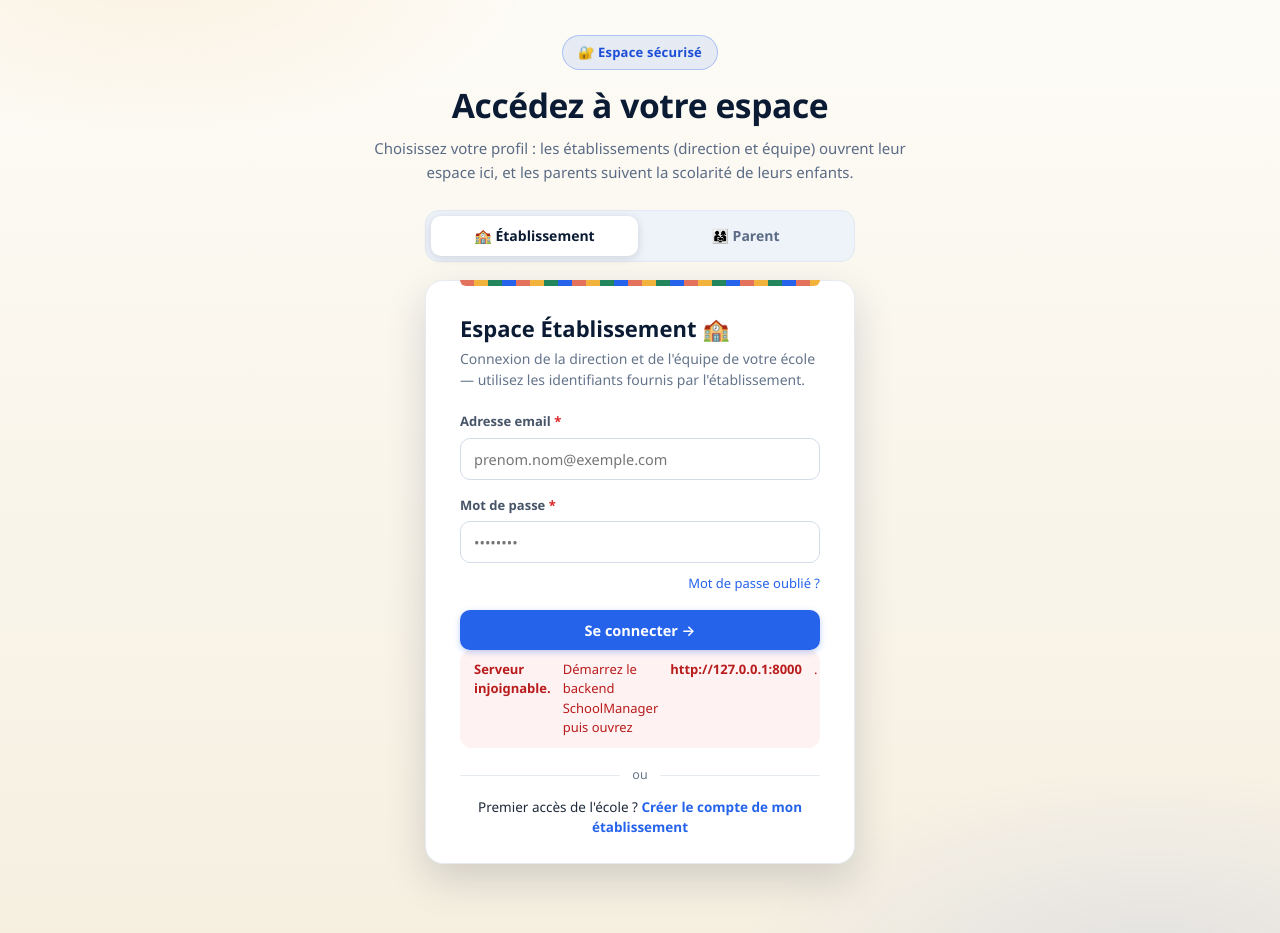
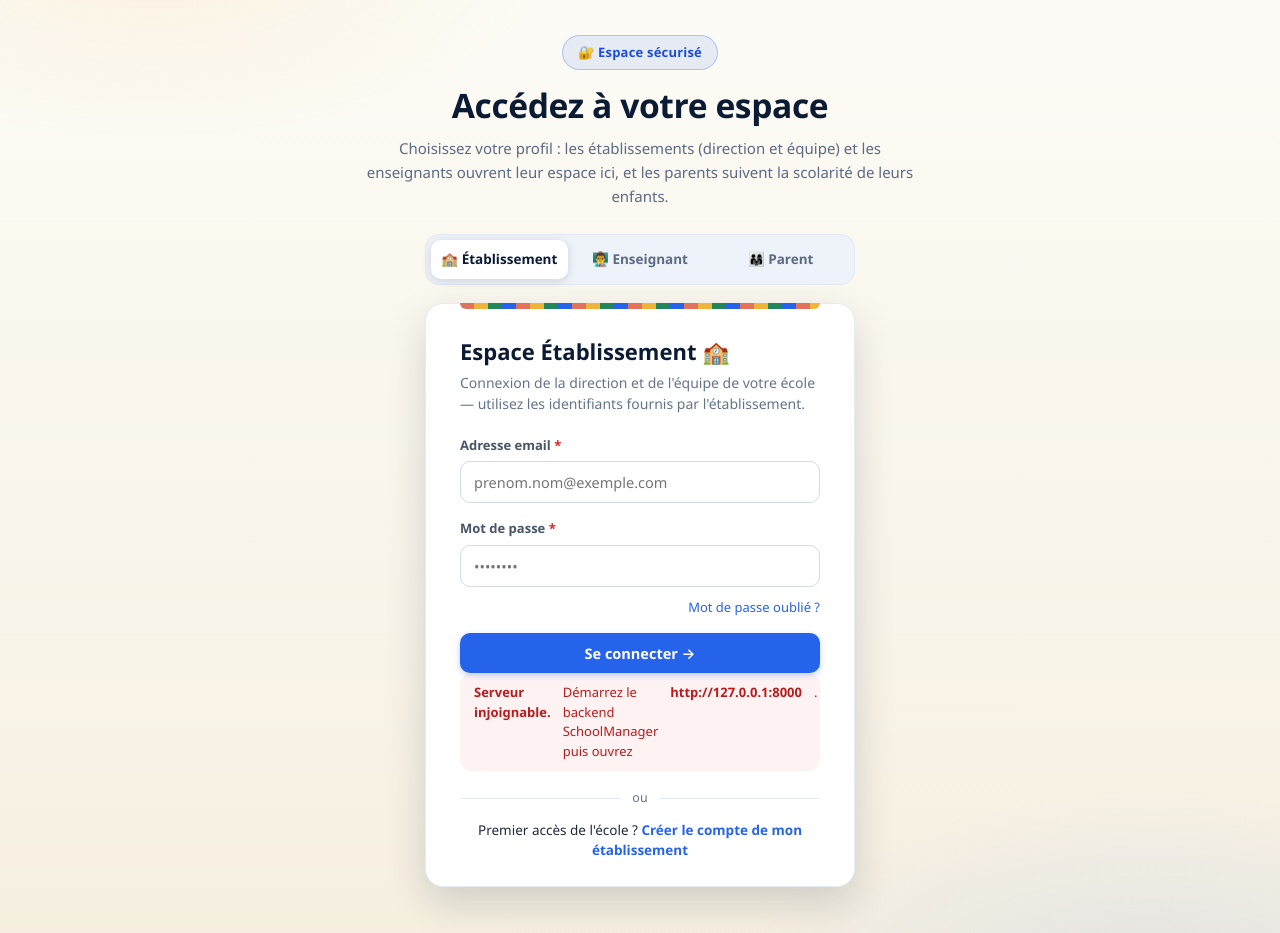
Before and after one commit to nikiemajeanbaptiste352-cloud/schoolapp, a plain HTML site: page index.html in a window 1280 px wide. Shown: the part 2680-3613 px from the top of the page. Drawn offline with Linux system fonts and the light colour scheme; no server answers.

Commit message:
Espace Enseignant : 3e profil d'entrée (connexion direction/enseignant/parent)

```diff
--- a/css/landing.css
+++ b/css/landing.css
@@ -481,13 +481,13 @@ html { scroll-behavior: smooth; }
 .btn-google:hover { background: #f8f9fa; box-shadow: 0 1px 4px rgba(60, 64, 67, 0.2); }
 .btn-google:disabled { opacity: 0.65; cursor: default; }
 
-/* Sélecteur de profil d'entrée : Établissement / Parent */
+/* Sélecteur de profil d'entrée : Établissement / Enseignant / Parent */
 .lp-mode {
   width: 100%;
   max-width: 430px;
   margin: 0 auto 18px;
   display: grid;
-  grid-template-columns: 1fr 1fr;
+  grid-template-columns: repeat(3, 1fr);
   gap: 4px;
   padding: 5px;
   background: #eef2f9;
@@ -501,10 +501,10 @@ html { scroll-behavior: smooth; }
   background: transparent;
   color: #5b6b85;
   font-family: inherit;
-  font-size: 14px;
+  font-size: 13.5px;
   font-weight: 700;
   line-height: 1.25;
-  padding: 10px 8px;
+  padding: 10px 6px;
   border-radius: 10px;
   cursor: pointer;
   transition: background 0.15s ease, color 0.15s ease, box-shadow 0.15s ease;
@@ -580,4 +580,6 @@ html { scroll-behavior: smooth; }
   .lp-roles { grid-template-columns: 1fr; }
   .lp-hero h1 { font-size: 2rem; }
   .lp-flotte-2 { display: none; }
+  .lp-mode { max-width: none; }
+  .lp-mode-btn { font-size: 12px; padding: 9px 3px; }
 }
--- a/index.html
+++ b/index.html
@@ -171,12 +171,13 @@
             <div class="lp-auth-head">
                 <span class="lp-chip">🔐 Espace sécurisé</span>
                 <h2>Accédez à votre espace</h2>
-                <p>Choisissez votre profil : les établissements (direction et équipe) ouvrent leur espace ici, et les parents suivent la scolarité de leurs enfants.</p>
+                <p>Choisissez votre profil : les établissements (direction et équipe) et les enseignants ouvrent leur espace ici, et les parents suivent la scolarité de leurs enfants.</p>
             </div>
 
-            <!-- Choix du profil d'entrée : Établissement ou Parent -->
+            <!-- Choix du profil d'entrée : Établissement, Enseignant ou Parent -->
             <div class="lp-mode" role="tablist" aria-label="Choisir votre espace">
                 <button type="button" class="lp-mode-btn is-actif" id="btnModeEtab" role="tab" aria-selected="true">🏫 Établissement</button>
+                <button type="button" class="lp-mode-btn" id="btnModeEnseignant" role="tab" aria-selected="false">👨‍🏫 Enseignant</button>
                 <button type="button" class="lp-mode-btn" id="btnModeParent" role="tab" aria-selected="false">👨‍👩‍👧 Parent</button>
             </div>
 
@@ -228,6 +229,10 @@
                     <p class="lc-alt" id="actionParent" hidden>
                         Vous êtes parent d'un élève ?
                         <a href="#" id="linkInscription">Créer un compte Parent</a>
+                    </p>
+                    <p class="lc-alt" id="actionEnseignant" hidden>
+                        Vos identifiants vous sont remis par l'administration de votre école.<br>
+                        Pas encore de compte ? Demandez-le à la direction (espace Établissement).
                     </p>
                     <p class="lien-connexion" id="zoneCode" style="display:none">
                         <a href="#" id="linkCode">Connexion par code email (sans mot de passe)</a>
--- a/js/login.js
+++ b/js/login.js
@@ -93,18 +93,24 @@
     if (email) email.focus();
   }
 
-  /* ---------- Choix du profil d'entrée : « Établissement » ou « Parent » ---------- */
-  var profilActuel = "etablissement"; // "etablissement" | "parent"
+  /* ---------- Choix du profil d'entrée : « Établissement », « Enseignant » ou « Parent » ---------- */
+  var profilActuel = "etablissement"; // "etablissement" | "enseignant" | "parent"
   var btnModeEtab = document.getElementById("btnModeEtab");
+  var btnModeEnseignant = document.getElementById("btnModeEnseignant");
   var btnModeParent = document.getElementById("btnModeParent");
   var lcTitreConnexion = document.getElementById("lcTitreConnexion");
   var lcSousConnexion = document.getElementById("lcSousConnexion");
   var actionEtab = document.getElementById("actionEtab");
   var actionParent = document.getElementById("actionParent");
+  var actionEnseignant = document.getElementById("actionEnseignant");
   var TITRES_CONNEXION = {
     etablissement: {
       titre: "Espace Établissement 🏫",
       sous: "Connexion de la direction et de l'équipe de votre école — utilisez les identifiants fournis par l'établissement."
+    },
+    enseignant: {
+      titre: "Espace Enseignant 👨‍🏫",
+      sous: "Connexion des enseignants — utilisez les identifiants remis par votre établissement."
     },
     parent: {
       titre: "Bon retour 👋",
@@ -113,29 +119,36 @@
   };
 
   // Applique l'apparence de la carte de connexion selon le profil choisi
-  // (titre, lien contextuel, méthodes Google / code email réservées aux parents).
+  // (titre, note contextuelle ; Google / code email réservés aux parents).
   function appliquerAffichageProfil() {
-    var etab = profilActuel === "etablissement";
+    var estEtab = profilActuel === "etablissement";
+    var estEnseignant = profilActuel === "enseignant";
+    var estParent = profilActuel === "parent";
     var opts = optionsAuthMemorisees || {};
     if (lcTitreConnexion) lcTitreConnexion.textContent = TITRES_CONNEXION[profilActuel].titre;
     if (lcSousConnexion) lcSousConnexion.textContent = TITRES_CONNEXION[profilActuel].sous;
     if (btnModeEtab) {
-      btnModeEtab.classList.toggle("is-actif", etab);
-      btnModeEtab.setAttribute("aria-selected", etab ? "true" : "false");
+      btnModeEtab.classList.toggle("is-actif", estEtab);
+      btnModeEtab.setAttribute("aria-selected", estEtab ? "true" : "false");
+    }
+    if (btnModeEnseignant) {
+      btnModeEnseignant.classList.toggle("is-actif", estEnseignant);
+      btnModeEnseignant.setAttribute("aria-selected", estEnseignant ? "true" : "false");
     }
     if (btnModeParent) {
-      btnModeParent.classList.toggle("is-actif", !etab);
-      btnModeParent.setAttribute("aria-selected", etab ? "false" : "true");
+      btnModeParent.classList.toggle("is-actif", estParent);
+      btnModeParent.setAttribute("aria-selected", estParent ? "true" : "false");
     }
-    if (actionEtab) { if (etab) actionEtab.removeAttribute("hidden"); else actionEtab.setAttribute("hidden", ""); }
-    if (actionParent) { if (etab) actionParent.setAttribute("hidden", ""); else actionParent.removeAttribute("hidden"); }
-    if (zoneGoogle) zoneGoogle.style.display = (!etab && opts.google) ? "" : "none";
-    if (zoneCode) zoneCode.style.display = (!etab && opts.code_email) ? "" : "none";
+    if (actionEtab) { if (estEtab) actionEtab.removeAttribute("hidden"); else actionEtab.setAttribute("hidden", ""); }
+    if (actionParent) { if (estParent) actionParent.removeAttribute("hidden"); else actionParent.setAttribute("hidden", ""); }
+    if (actionEnseignant) { if (estEnseignant) actionEnseignant.removeAttribute("hidden"); else actionEnseignant.setAttribute("hidden", ""); }
+    if (zoneGoogle) zoneGoogle.style.display = (estParent && opts.google) ? "" : "none";
+    if (zoneCode) zoneCode.style.display = (estParent && opts.code_email) ? "" : "none";
   }
 
   // Bascule vers le profil demandé puis revient à l'écran de connexion.
   function definirProfil(p) {
-    if (p !== "etablissement" && p !== "parent") return;
+    if (p !== "etablissement" && p !== "enseignant" && p !== "parent") return;
     profilActuel = p;
     appliquerAffichageProfil();
     montrerConnexion();
@@ -144,6 +157,12 @@
     btnModeEtab.addEventListener("click", function (e) {
       e.preventDefault();
       definirProfil("etablissement");
+    });
+  }
+  if (btnModeEnseignant) {
+    btnModeEnseignant.addEventListener("click", function (e) {
+      e.preventDefault();
+      definirProfil("enseignant");
     });
   }
   if (btnModeParent) {
@@ -210,7 +229,7 @@
     if (!window.API || !window.API.optionsAuth) return;
     window.API.optionsAuth().then(function (o) {
       optionsAuthMemorisees = o || {};
-      appliquerAffichageProfil(); // réaffiche selon le profil Établissement / Parent
+      appliquerAffichageProfil(); // réaffiche selon le profil Établissement / Enseignant / Parent
     }).catch(function () { /* silencieux : méthodes laissées masquées */ });
   }
   appliquerOptionsAuth();
```
